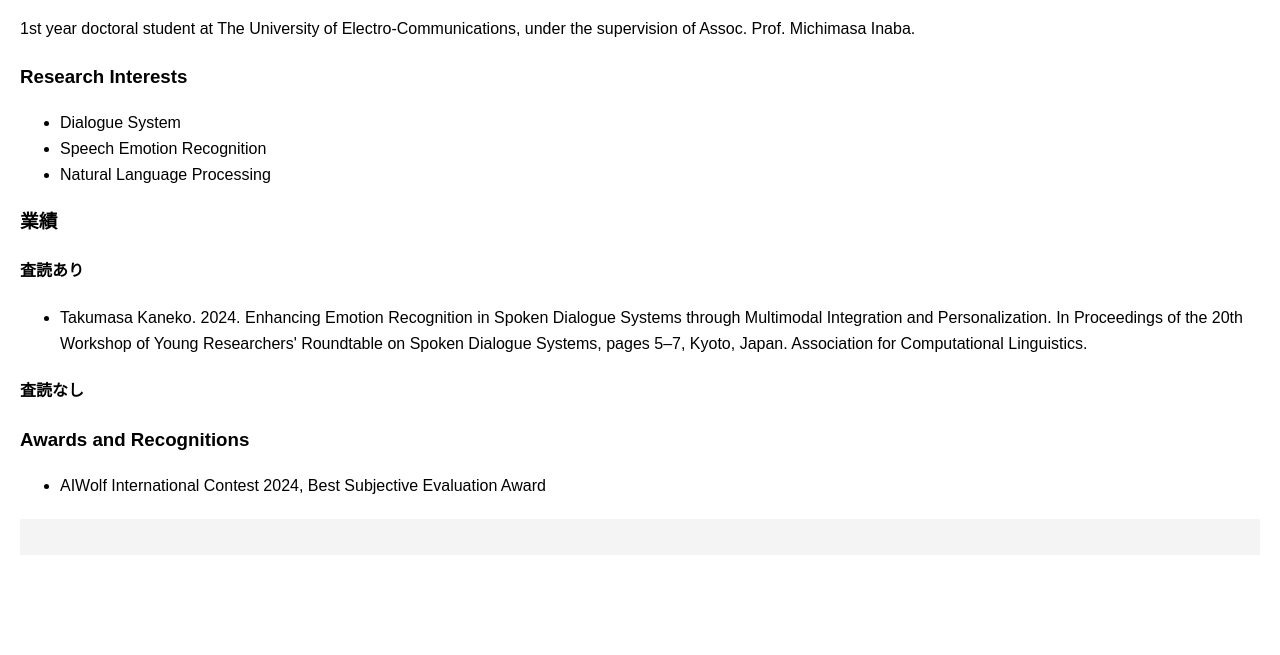
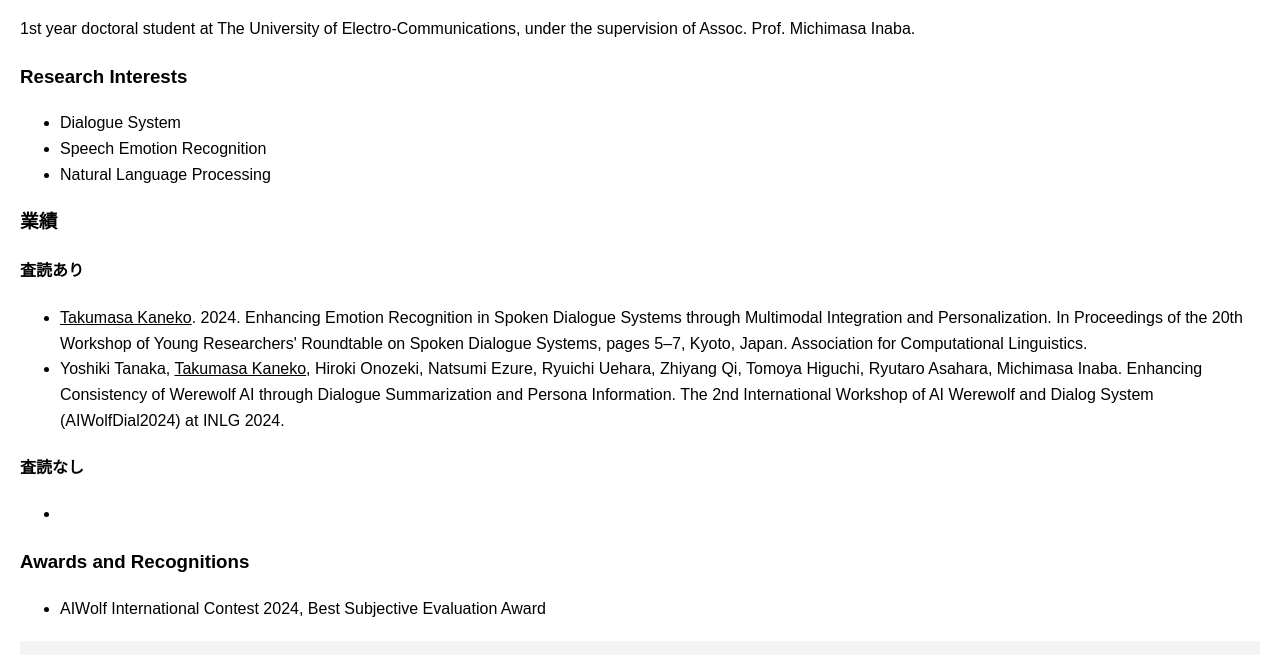
Before and after one commit to ieneko10/profile, a plain HTML site: page index.html in a window 1280 px wide. Shown: the part 95-750 px from the top of the page. Drawn offline with Linux system fonts and the light colour scheme.

Commit message:
Update index.html

```diff
--- a/index.html
+++ b/index.html
@@ -56,9 +56,13 @@
         <h3>業績</h3>
         <h4>査読あり</h4>
         <ul>
-            <li>Takumasa Kaneko. 2024. Enhancing Emotion Recognition in Spoken Dialogue Systems through Multimodal Integration and Personalization. In Proceedings of the 20th Workshop of Young Researchers' Roundtable on Spoken Dialogue Systems, pages 5–7, Kyoto, Japan. Association for Computational Linguistics.</li>
+            <li><u>Takumasa Kaneko</u>. 2024. Enhancing Emotion Recognition in Spoken Dialogue Systems through Multimodal Integration and Personalization. In Proceedings of the 20th Workshop of Young Researchers' Roundtable on Spoken Dialogue Systems, pages 5–7, Kyoto, Japan. Association for Computational Linguistics.</li>
+            <li>Yoshiki Tanaka, <u>Takumasa Kaneko</u>, Hiroki Onozeki, Natsumi Ezure, Ryuichi Uehara, Zhiyang Qi, Tomoya Higuchi, Ryutaro Asahara, Michimasa Inaba. Enhancing Consistency of Werewolf AI through Dialogue Summarization and Persona Information. The 2nd International Workshop of AI Werewolf and Dialog System (AIWolfDial2024) at INLG 2024.</li>
         </ul>
         <h4>査読なし</h4>
+        <ul>
+            <li></li>
+        </ul>
     </section>
     <section>
         <h3>Awards and Recognitions</h3>
```
